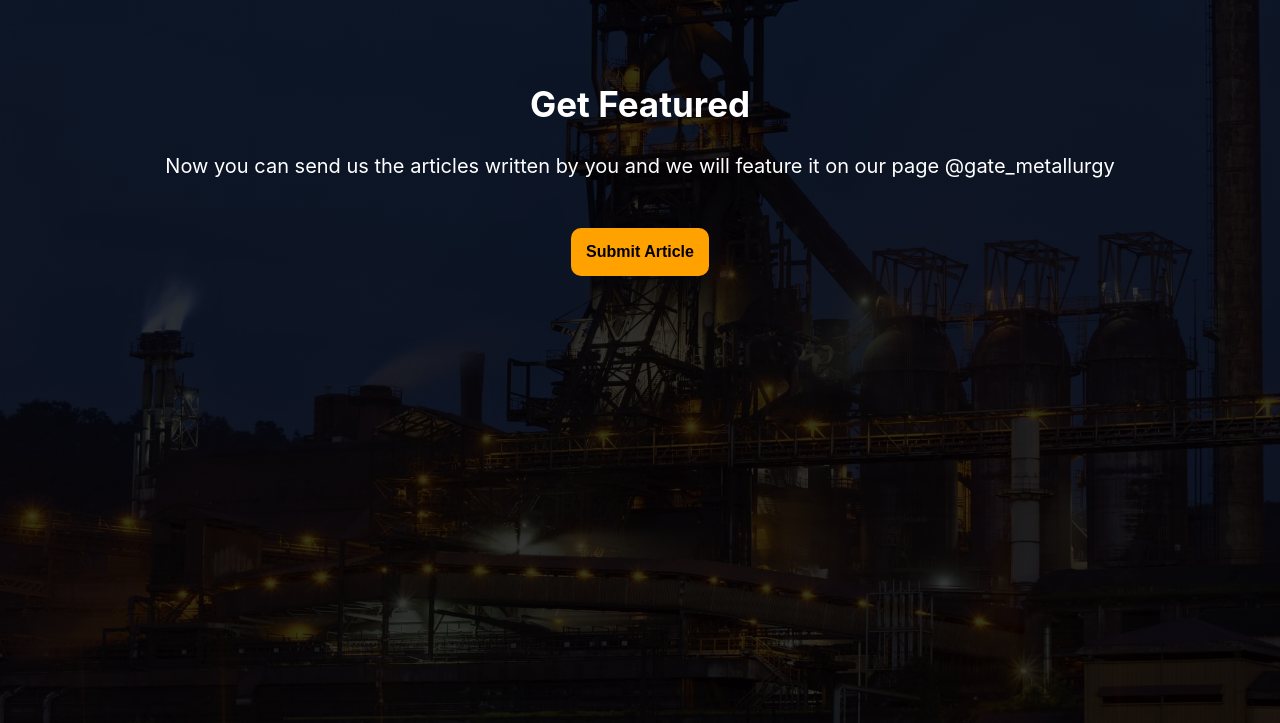
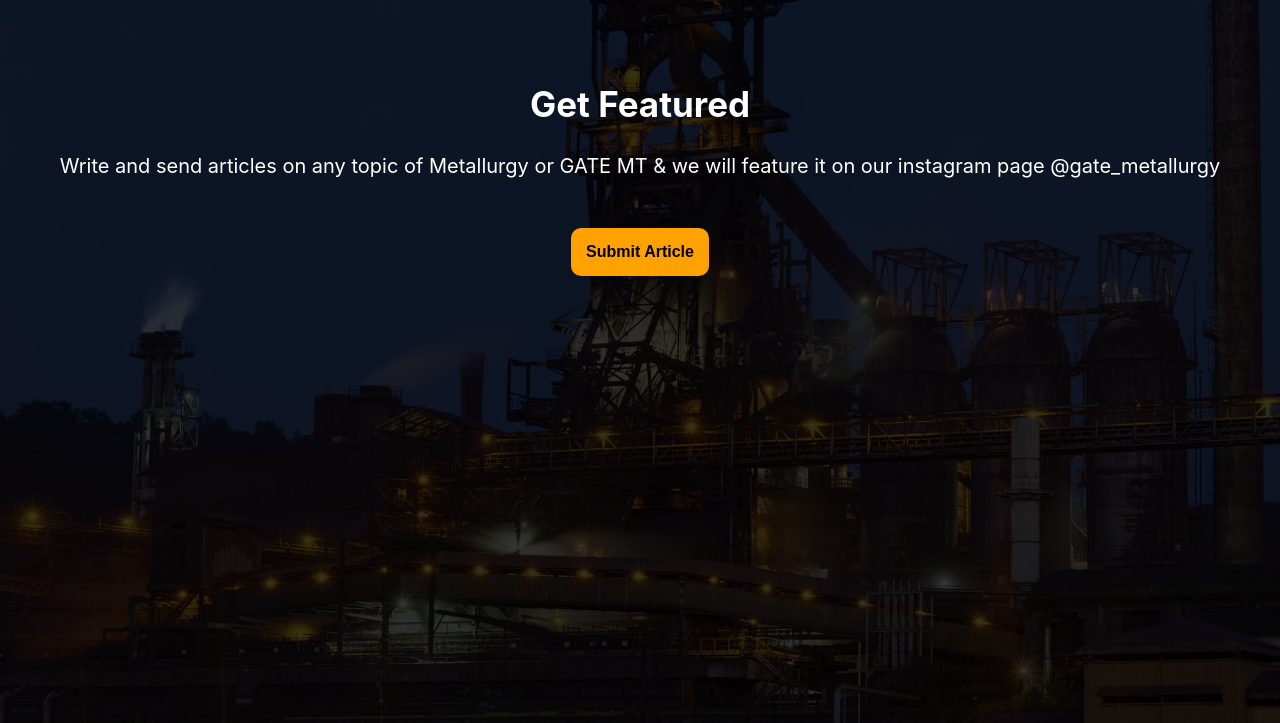
Before and after one commit to siddharthtank/gate_metallurgy, a plain HTML site: page index.html in a window 1280 px wide. Shown: the part 141-864 px from the top of the page. Drawn offline with Linux system fonts and the light colour scheme.

Commit message:
Add files via upload

```diff
--- a/index.html
+++ b/index.html
@@ -14,7 +14,7 @@
     </section>
     <section class="btn">
         <h2>Get Featured</h2>
-        <p>Now you can send us the articles written by you and we will feature it on our page <a href="#">@gate_metallurgy</a></p>
+        <p>Write and send articles on any topic of Metallurgy or GATE MT & we will feature it on our instagram page <a href="#">@gate_metallurgy</a></p>
         <button><a href="https://forms.gle/enyXHnbTmpsPV3367">Submit Article</a></button>
     </section>
 
```
